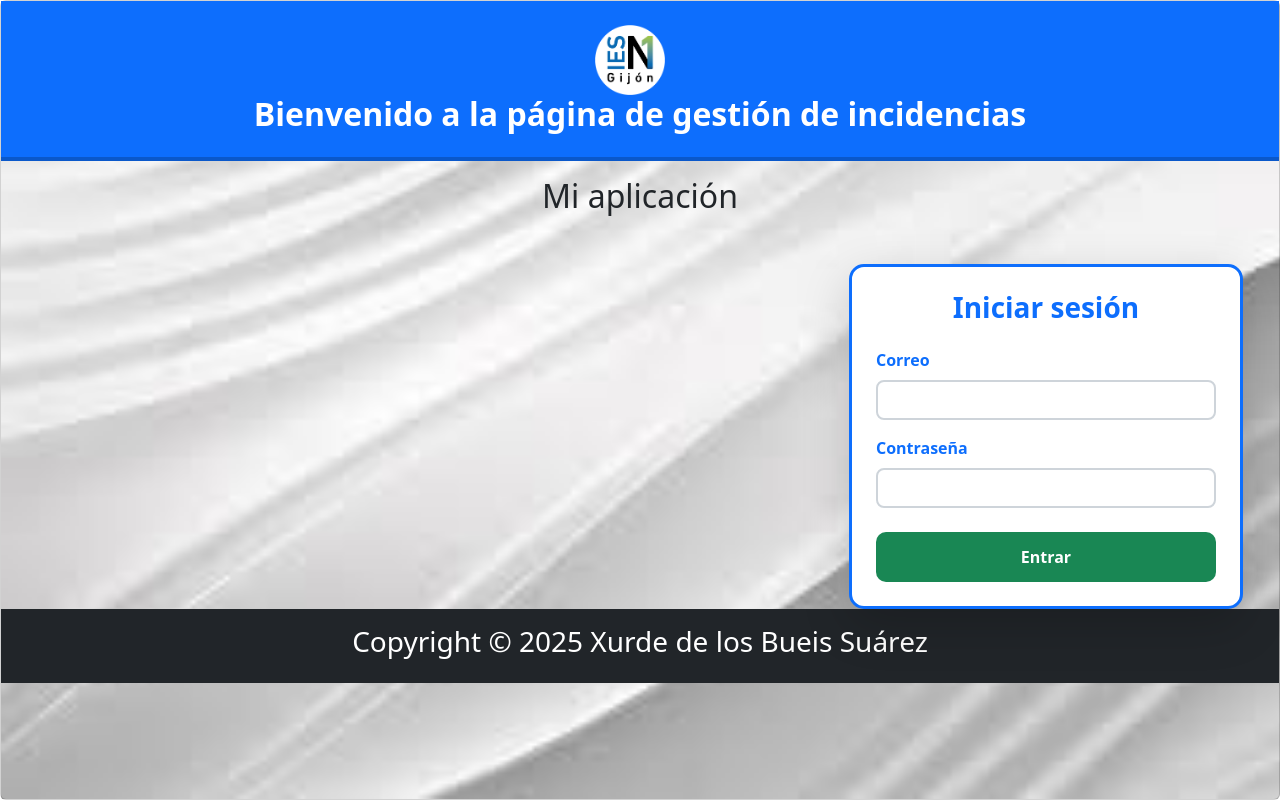
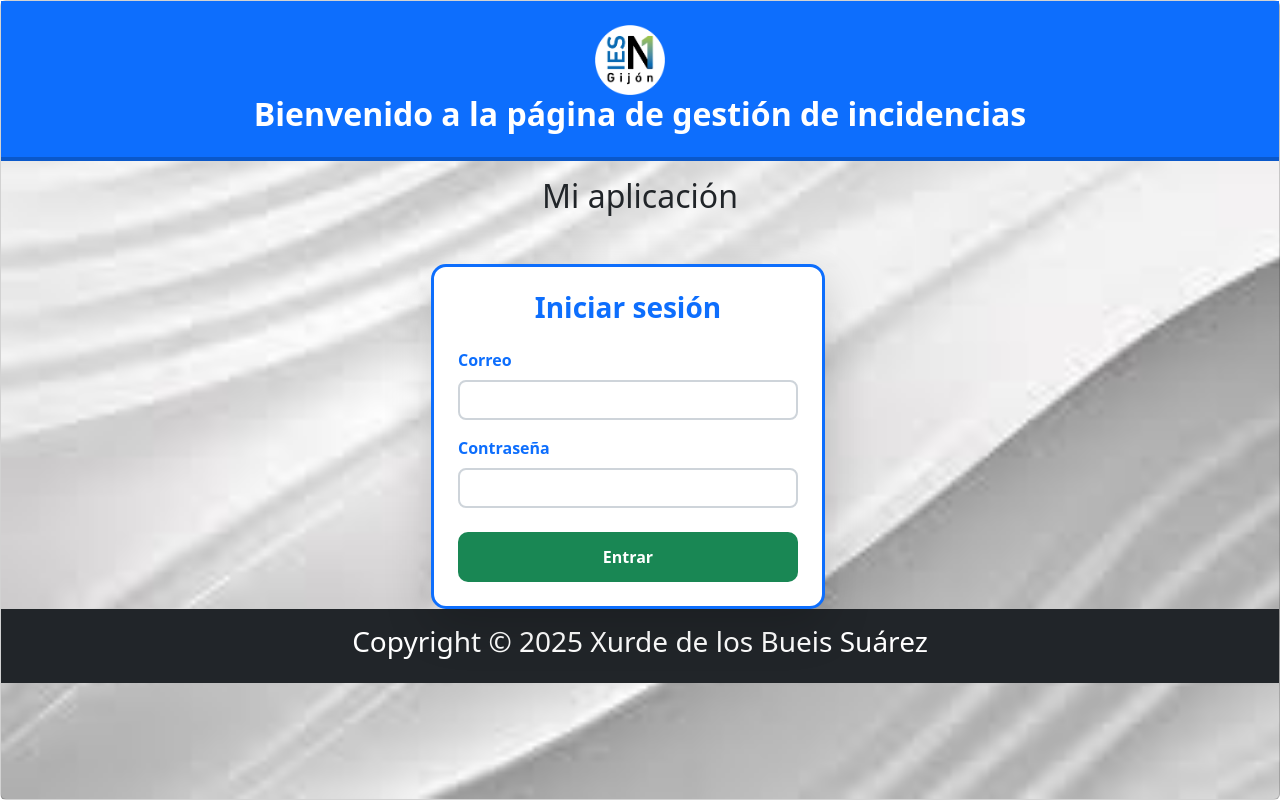
Before and after one commit to Xurdeds67/React_UD2, a React (Create React App) app: page / in a window 1280 px wide. Built offline with nearby package versions, Linux system fonts and the light colour scheme; data requests are answered from the project's data file.

Commit message:
Persistencia

```diff
--- a/package.json
+++ b/package.json
@@ -10,6 +10,7 @@
     "bootstrap": "^5.3.8",
     "json-server": "^0.17.4",
     "json-server-auth": "^2.1.0",
+    "jwt-decode": "^4.0.0",
     "react": "^19.2.5",
     "react-dom": "^19.2.5",
     "react-scripts": "^5.0.1",
--- a/src/components/main/App.js
+++ b/src/components/main/App.js
@@ -1,3 +1,4 @@
+import { jwtDecode } from "jwt-decode";
 import IncidentList from '../list/IncidentList.js';
 import Header from '../header/Header.js';
 import Footer from '../footer/Footer.js';
@@ -42,6 +43,31 @@ function App() {
     obtenerUsuarios();
   }, []);
 
+  useEffect(() => {
+    const obtenerUsuarioLogueado = () => {
+      const savedToken = localStorage.getItem('authToken');
+      if (savedToken) {
+        try {
+          const decodedUser = jwtDecode(savedToken);
+          if (decodedUser) {
+            const user = usuarios.find((u) => u.email === decodedUser.email);
+            if (user) {
+              setUsuarioLogueado(user);
+            }
+          }
+        } catch (error) {
+          localStorage.removeItem('authToken');
+        }
+      }
+    };
+    obtenerUsuarioLogueado();
+  }, [usuarios]);
+
+  const cerrarSesion = () => {
+    localStorage.removeItem('authToken');
+    setUsuarioLogueado(null);
+  };
+
   const onLogin = async (email, password) => {
     try {
       const response = await fetch(LOGIN_API_URL, {
@@ -54,10 +80,11 @@ function App() {
 
       if (response.ok) {
         const userData = await response.json();
-        setUsuarioLogueado(userData);
+        localStorage.setItem("authToken", JSON.stringify(userData["accessToken"]));
+        setUsuarioLogueado(userData.user);
       } else {
         const errorData = await response.json();
-        alert(`Fallo de autenticación. Error: ${response.status}: ${errorData}`); // Muestra error si falla
+        alert(`Fallo de autenticación. Error: ${response.status}: ${errorData}`);
       }
     } catch (error) {
       console.error(error);
@@ -111,7 +138,6 @@ function App() {
     }
   };
 
-
   return (
     <div
       className="card"
@@ -123,16 +149,20 @@ function App() {
       }}
     >
       <Header />
+      {usuarioLogueado && (
+        <div className="text-end p-3">
+          <button className="btn btn-danger" onClick={cerrarSesion}>
+            Cerrar sesión
+          </button>
+        </div>
+      )}
       <h2 className='mb-4 text-center mt-3'>Mi aplicación</h2>
       <div className="container-fluid mt-4 row justify-content-center">
-
         {!usuarioLogueado ? (
-          /* Si NO hay usuario: se muestra el Login en un aside a la derecha */
-          <aside className='col-md-4 offset-md-8'>
+          <aside className='col-md-4'>
             <Login onLogin={onLogin} />
           </aside>
         ) : (
-          /* Si SÍ hay usuario: se muestra la App normal */
           <>
             <main className='col-md-8'>
               <IncidentList incidencias={incidencias} />
@@ -142,7 +172,6 @@ function App() {
             </aside>
           </>
         )}
-
       </div>
       <Footer />
     </div>
```
Also changed, not shown: 1 other file (tests, documents, lock files or other folders). Lines whose indentation alone changed are shown as unchanged.
